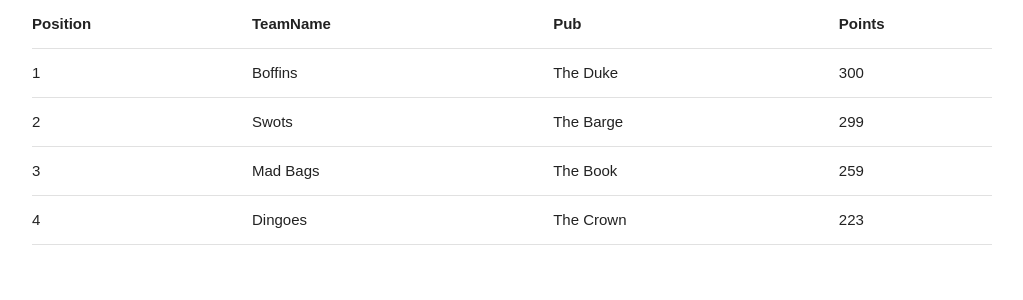
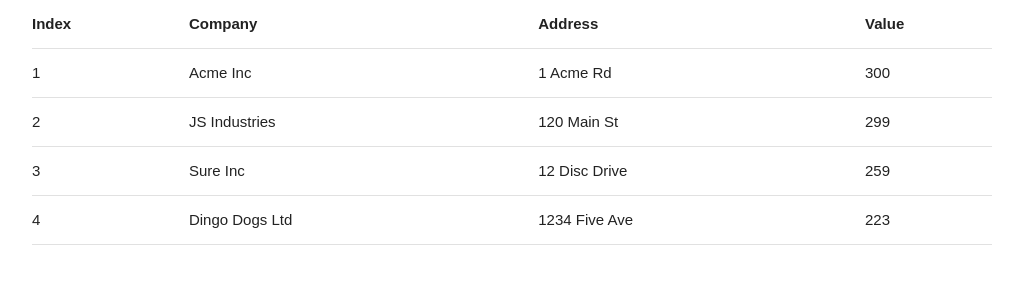
Before and after one commit to sharkmyster/react-csv-table, a React (Create React App) app: page / in a window 1280 px wide. Shown: the top 300 px of the page, without its empty margins (128-1151 px from the left). Built offline with nearby package versions, Linux system fonts and the light colour scheme.

Commit message:
Amended sample data

```diff
--- a/src/App.js
+++ b/src/App.js
@@ -59,10 +59,10 @@ class App extends Component {
           {json.map((el,i) => {
             return (
               <tr key={i}>
-                <td>{el.Position} </td>
-                <td>{el.TeamName} </td>
-                <td>{el.Pub} </td>
-                <td>{el.Points} </td>
+                <td>{el.Index} </td>
+                <td>{el.Company} </td>
+                <td>{el.Address} </td>
+                <td>{el.Value} </td>
               </tr>
             )
           })}
```
Also changed, not shown: public/sample.csv.
